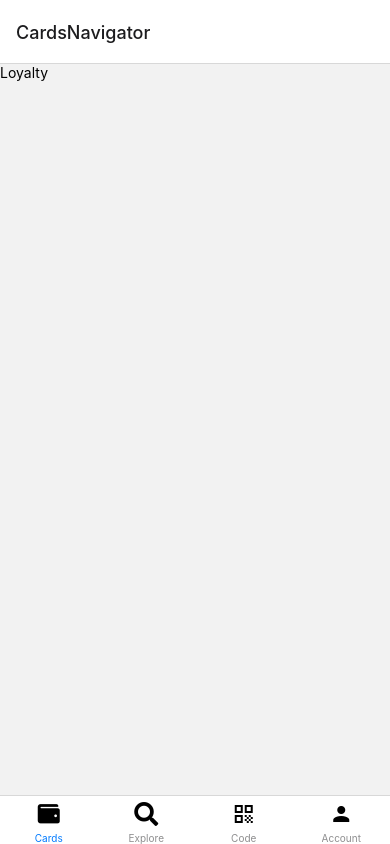
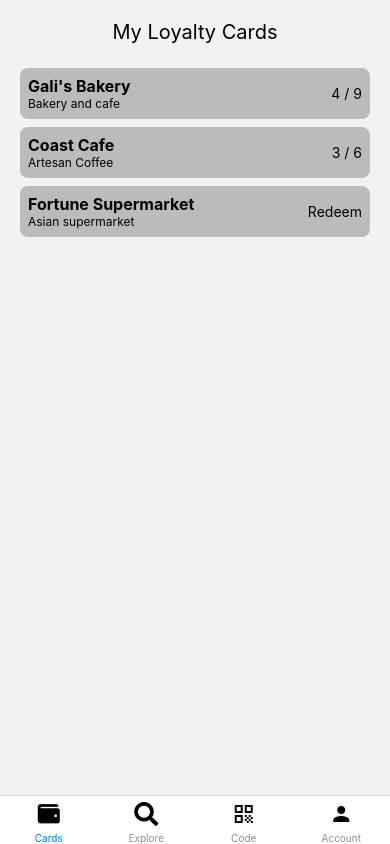
Before and after one commit to hoyungcher/loyalty-react-native, a React Native app: screen /Cards in a window 390 px wide. Built offline with nearby package versions, Linux system fonts and the light colour scheme.

Commit message:
Added Cards Screen - basic styling

```diff
--- a/src/Routes.js
+++ b/src/Routes.js
@@ -1,7 +1,6 @@
 import { useContext } from "react";
 import { createBottomTabNavigator } from "@react-navigation/bottom-tabs";
 import { createStackNavigator } from "@react-navigation/stack";
-import { NavigationContainer } from "@react-navigation/native";
 
 import { MaterialIcons, MaterialCommunityIcons, FontAwesome5 } from '@expo/vector-icons';
 
@@ -36,7 +35,7 @@ export const CardsNavigator = () => {
 
         </CardsStackNavigator.Navigator>
     );
-}
+};
 
 export const ExploreNavigator = () => {
     return (
@@ -47,8 +46,8 @@ export const ExploreNavigator = () => {
             />
 
         </ExploreStackNavigator.Navigator>
-    )
-}
+    );
+};
 
 export const AccountNavigator = () => {
     return (
@@ -72,6 +71,7 @@ export const MainNavigator = () => {
                 name="CardsNavigator"
                 component={CardsNavigator}
                 options={{
+                    headerShown: false,
                     tabBarLabel: "Cards",
                     tabBarIcon: () => <FontAwesome5 name="wallet" size={22} color="black" />
                 }}
@@ -80,6 +80,7 @@ export const MainNavigator = () => {
                 name="ExploreNavigator"
                 component={ExploreNavigator}
                 options={{
+                    headerShown: false,
                     tabBarLabel: "Explore",
                     tabBarIcon: () => <FontAwesome5 name="search" size={24} color="black" />
                 }}
@@ -96,6 +97,7 @@ export const MainNavigator = () => {
                 name="AccountNavigator"
                 component={AccountNavigator}
                 options={{
+                    headerShown: false,
                     tabBarLabel: "Account",
                     tabBarIcon: () => <MaterialCommunityIcons name="account" size={24} color="black" />
                 }}
--- /dev/null
+++ b/src/components/CardsTabCard.js
@@ -0,0 +1,48 @@
+import { Text, View, StyleSheet, TouchableOpacity } from "react-native"
+
+const CardsTabCard = (props) => {
+
+    return (
+        <View style={styles.container}>
+            <View style={styles.leftBox}>
+                <Text style={styles.nameText}>{props.name}</Text>
+                <Text style={styles.descriptionText}>{props.description}</Text>
+            </View>
+            <View style={styles.rightBox}>
+                { props.stamps < props.stampsToRedeem ?
+                    <Text>{props.stamps} / {props.stampsToRedeem}</Text> :
+                    <Text>Redeem</Text>
+                }
+            </View>
+        </View>
+    )
+}
+
+const styles = StyleSheet.create({
+    container: {
+        flex: 1,
+        backgroundColor: "#BBBBBB",
+        marginVertical: 4,
+        borderRadius: 8,
+        flexDirection: "row",
+        alignItems: "center",
+        justifyContent: "space-between"
+
+    },
+    nameText: {
+        fontSize: 16,
+        fontWeight: "700"
+    },
+    descriptionText: {
+        fontSize: 12
+    },
+    leftBox: {
+        marginLeft: 8,
+        marginVertical: 8
+    },
+    rightBox: {
+        marginRight: 8
+    }
+})
+
+export default CardsTabCard;
--- /dev/null
+++ b/src/components/ScreenHeader.js
@@ -0,0 +1,23 @@
+import React from "react";
+import { StyleSheet, View, Text } from "react-native";
+
+const ScreenHeader = (props) => {
+    const { pageTitle } = props;
+    return (
+        <View style={styles.headingBox}>
+            <Text style={styles.headingText}>{pageTitle}</Text>
+        </View>
+    )
+}
+
+const styles = StyleSheet.create({
+    headingBox: {
+        margin: 20
+    },
+    headingText: {
+        fontSize: 20,
+        alignSelf: 'center'
+    }
+});
+
+export default ScreenHeader;
--- a/src/screens/CardsTabScreens/CardsScreen.js
+++ b/src/screens/CardsTabScreens/CardsScreen.js
@@ -1,4 +1,6 @@
-import { Text, View, StyleSheet, SafeAreaView } from "react-native";
+import { Text, View, StyleSheet, SafeAreaView, FlatList } from "react-native";
+import ScreenHeader from "../../components/ScreenHeader";
+import CardsTabCard from "../../components/CardsTabCard";
 
 const CardsScreen = () => {
     const dummyData = {
@@ -32,11 +34,35 @@ const CardsScreen = () => {
         }
     }
     return(
-        <SafeAreaView>
-            <Text>Loyalty</Text>
+        <SafeAreaView style={styles.container}>
+            <ScreenHeader pageTitle="My Loyalty Cards"/>
+            <View>
+                <FlatList
+                    data={dummyData.data.stores}
+                    keyExtractor={store => store.id}
+                    renderItem={store => {
+                        return (
+                        <CardsTabCard
+                            id={store.item.id}
+                            name={store.item.name}
+                            description={store.item.description}
+                            stamps={store.item.stamps}
+                            stampsToRedeem={store.item.stampsToRedeem}
+                            redeemAvailable={store.item.redeemAvailable}
+                        />
+                    )}}
+                />
+            </View>
         </SafeAreaView>
 
     );
 }
 
+const styles = StyleSheet.create({
+    container: {
+        flex: 1,
+        marginHorizontal: 20
+    }
+});
+
 export default CardsScreen;
--- a/src/screens/ExploreTabScreens/ExploreScreen.js
+++ b/src/screens/ExploreTabScreens/ExploreScreen.js
@@ -1,8 +1,11 @@
-import { Text, View, StyleSheet } from "react-native";
+import { Text, View, StyleSheet, SafeAreaView} from "react-native";
+import ScreenHeader from "../../components/ScreenHeader";
 
 const ExploreScreen = () => {
     return(
-        <><Text>Explore Screen</Text></>
+        <SafeAreaView>
+            <ScreenHeader pageTitle="Explore"/>
+        </SafeAreaView>
     );
 }
 
```
